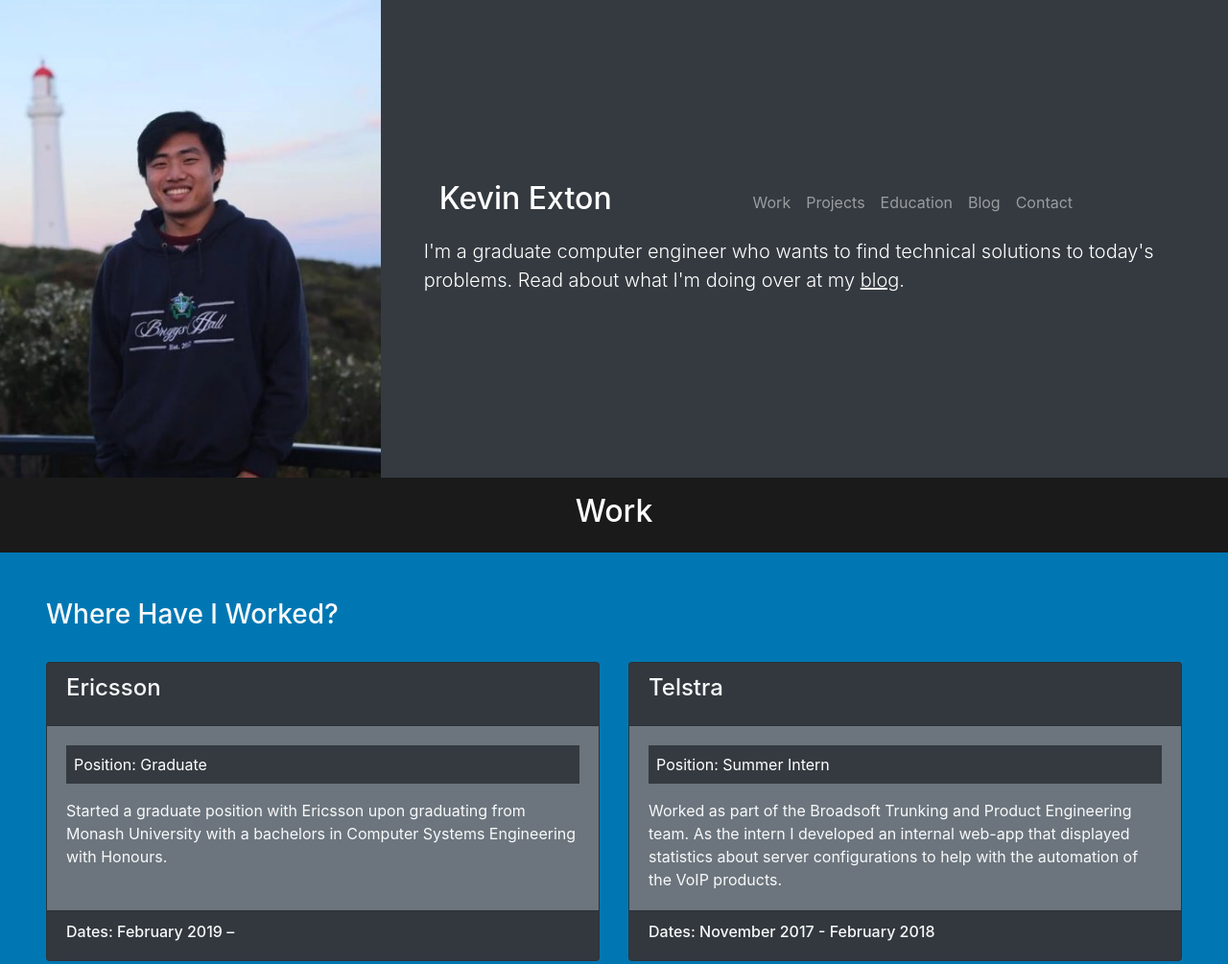
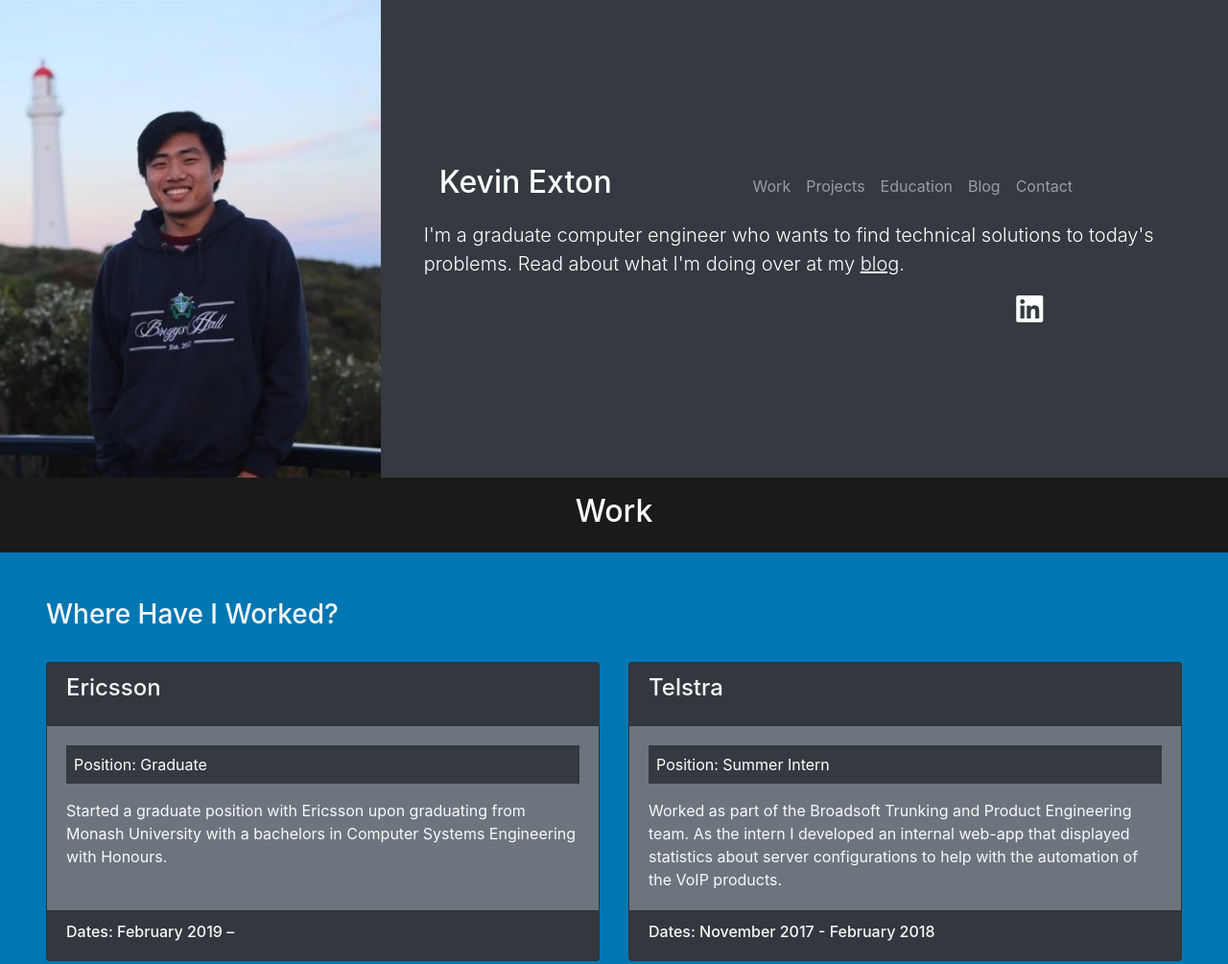
Before and after one commit to kcexn/kcexn.github.io.dev, a plain HTML site: page index.html in a window 1280 px wide. Shown: the top 1005 px of the page at 96% size. Drawn offline with nearby package versions, Linux system fonts and the light colour scheme.

Commit message:
Added a LinkedIn anchor

```diff
--- a/index.html
+++ b/index.html
@@ -61,6 +61,16 @@
               solutions to today's problems. Read about what I'm doing over at
               my <a href="blog/" id="bio-blog-anchor">blog</a>.
             </p>
+            <div class="row no-gutters">
+              <div class="col-sm-3"></div>
+              <div class="col-sm-3"></div>
+              <div class="col-sm-3"></div>
+              <div class="col-sm-3">
+                <a href="https://linkedin.com/in/kevin-exton-97882015a"
+                  ><span class="fab fa-linkedin fa-2x text-white"></span
+                ></a>
+              </div>
+            </div>
           </div>
         </div>
       </header>
```
